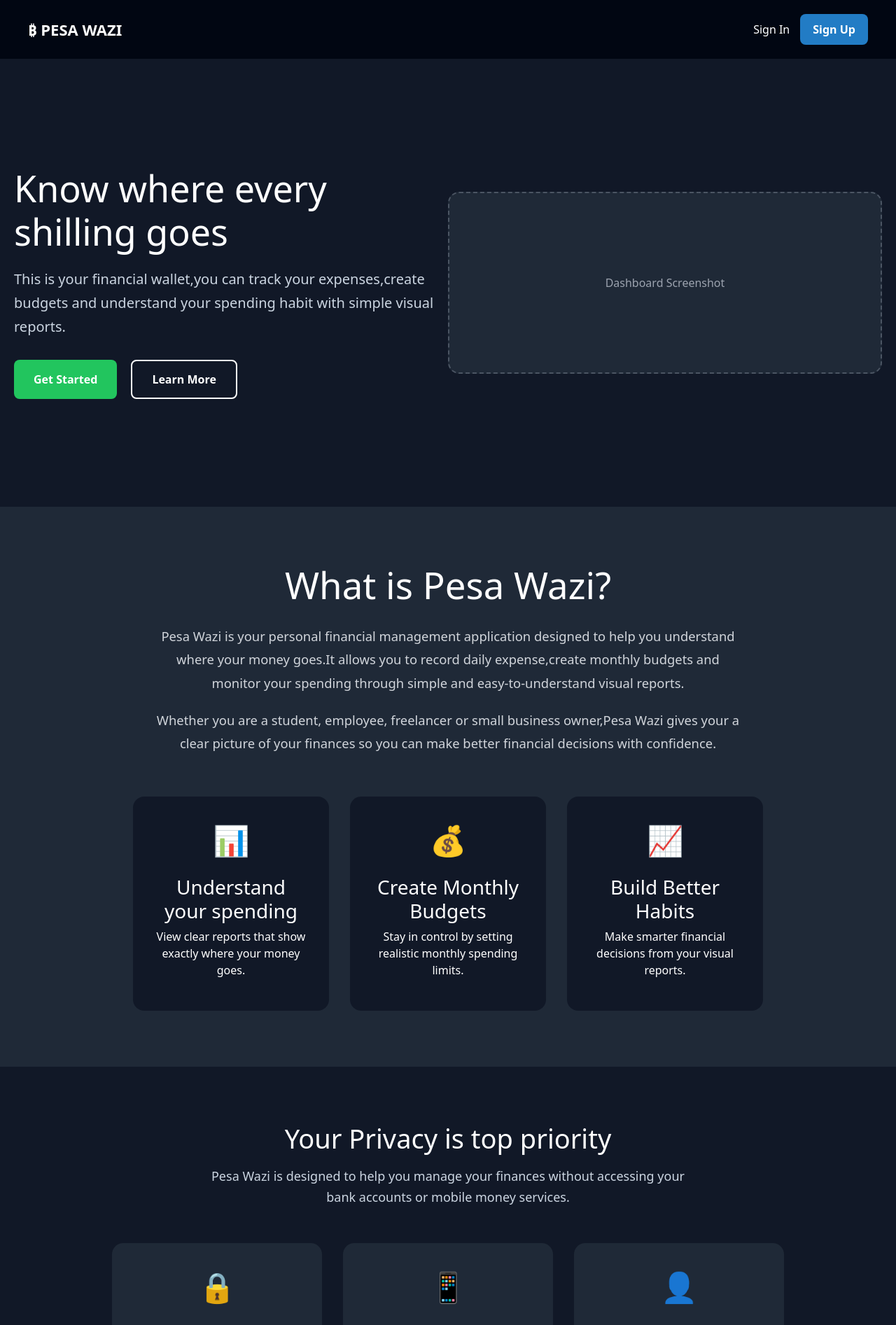
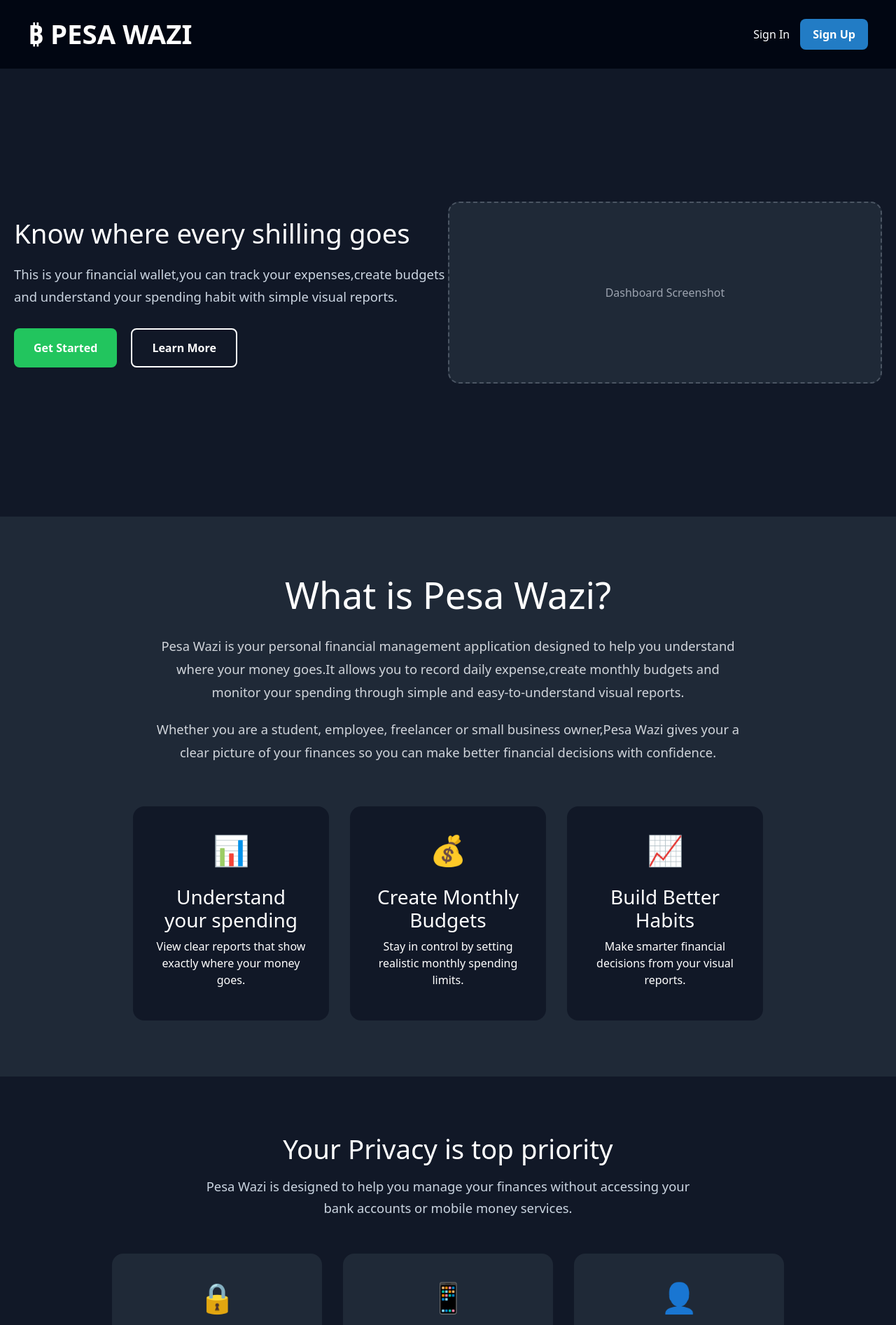
Before and after one commit to eugenemuthenya-debug/Current_project, a React (Create React App) app: page / in a window 1280 px wide. Shown: the top 1893 px of the page at 70% size. Built offline with nearby package versions, Linux system fonts and the light colour scheme.

Commit message:
used css camp on all our parts for the landing page

```diff
--- a/src/Pages/Landingpage.jsx
+++ b/src/Pages/Landingpage.jsx
@@ -6,7 +6,7 @@
 import Privacy from "../components/Landing/Privacy"
 import Screenshots from "../components/Landing/Screenshots"
 import Version from "../components/Landing/Version"
-// import "./styles/responsice.css"
+// import "./styles/responsive.css"
 
 const LandingPage= ()=>{
     return(
@@ -24,5 +24,5 @@
 }
 
 export default LandingPage
-// This is where we render everything so tht incase we wanna make changes,it easy to go to the individual pages and make our changes there
+// This is where we render everything so tht in case we wanna make changes,it easy to go to the individual pages and make our changes there
 // We also wan to make it possible for all of it to be in one scrollable page,so if its adding clickable buttons ,it will be asy to navigate on one page
--- a/src/components/Landing/CallAction.jsx
+++ b/src/components/Landing/CallAction.jsx
@@ -40,7 +40,7 @@
 },
 
 heading:{
-fontSize:"42px",
+fontSize:"clamp(2.5rem,5vw,3.3rem)",
 color:"white",
 marginBottom:"20px",
 },
@@ -48,7 +48,7 @@
 text:{
 maxWidth:"700px",
 margin:"0 auto",
-fontSize:"20px",
+fontSize:"clamp(1rem,2vw,1.15rem)",
 lineHeight:1.8,
 color:"#ecfdf5",
 },
@@ -56,7 +56,7 @@
 button:{
 marginTop:"45px",
 padding:"18px 40px",
-fontSize:"18px",
+fontSize:"clamp(0.95rem,1.8vw,1.1rem)",
 fontWeight:"bold",
 background:"white",
 color:"#16a34a",
@@ -69,7 +69,7 @@
 smallText:{
 marginTop:"25px",
 color:"#dcfce7",
-fontSize:"15px",
+fontSize:"clamp(1rem,2vw,1.15rem)",
 }
 
 }
--- a/src/components/Landing/Hero.jsx
+++ b/src/components/Landing/Hero.jsx
@@ -64,13 +64,13 @@
   },
 
   title: {
-    fontSize: "52px",
+    fontSize:"clamp(2rem,4vw,2.4rem)",
     marginBottom: "20px",
     lineHeight: 1.2,
   },
 
   subtitle: {
-    fontSize: "20px",
+    fontSize:"clamp(1rem,2vw,1.15rem)",
     color: "#cbd5e1",
     lineHeight: 1.7,
     marginBottom: "30px",
--- a/src/components/Landing/Navbar.jsx
+++ b/src/components/Landing/Navbar.jsx
@@ -25,7 +25,7 @@
 
   logo: {
     color: "white",
-    fontSize: "22px",
+   fontSize:"clamp(2rem,4vw,2.4rem)",
     fontWeight: "bold",
   },
 
--- a/src/components/Landing/Privacy.jsx
+++ b/src/components/Landing/Privacy.jsx
@@ -95,7 +95,7 @@
   },
 
   heading: {
-    fontSize: "38px",
+    fontSize:"clamp(2rem,4vw,2.4rem)",
     marginBottom: "15px",
   },
 
@@ -104,7 +104,7 @@
     maxWidth: "700px",
     margin: "0 auto 50px",
     lineHeight: 1.7,
-    fontSize: "18px",
+   fontSize:"clamp(1rem,2vw,1.15rem)",
   },
 
   grid: {
@@ -156,7 +156,7 @@
 
   noticeText: {
     lineHeight: 1.8,
-
+    fontSize:"clamp(1rem,2vw,1.15rem)",
     color: "#d1d5db",
   },
 };
--- a/src/components/Landing/Screenshots.jsx
+++ b/src/components/Landing/Screenshots.jsx
@@ -91,7 +91,7 @@
   },
 
   heading: {
-    fontSize: "38px",
+    fontSize:"clamp(2.5rem,5vw,3.3rem)",
     marginBottom: "20px",
   },
 
@@ -100,7 +100,7 @@
     margin: "0 auto 60px",
     color: "#d1d5db",
     lineHeight: 1.7,
-    fontSize: "18px",
+    fontSize:"clamp(2rem,4vw,2.4rem)",
   },
   previewContainer: {
     display: "grid",
@@ -147,7 +147,7 @@
   browserTitle: {
     marginLeft: "15px",
     color: "#d1d5db",
-    fontSize: "14px",
+    fontSize:"clamp(2rem,4vw,2.4rem)",
   },
 };
 
--- a/src/components/Landing/Version.jsx
+++ b/src/components/Landing/Version.jsx
@@ -32,7 +32,7 @@
   },
 
   heading: {
-    fontSize: "38px",
+    fontSize:"clamp(2.5rem,5vw,3.3rem)",
     marginBottom: "45px",
   },
 
```
